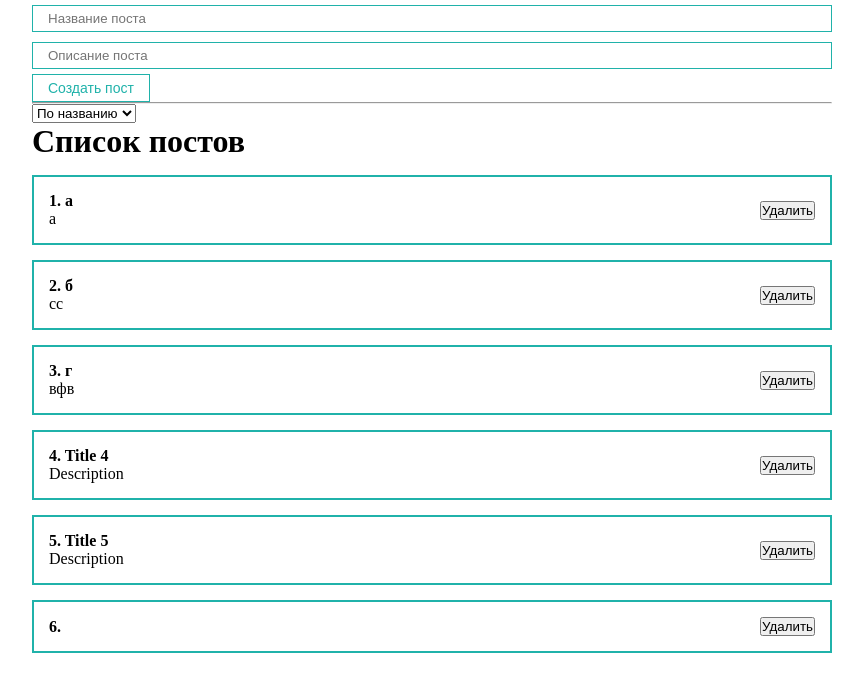
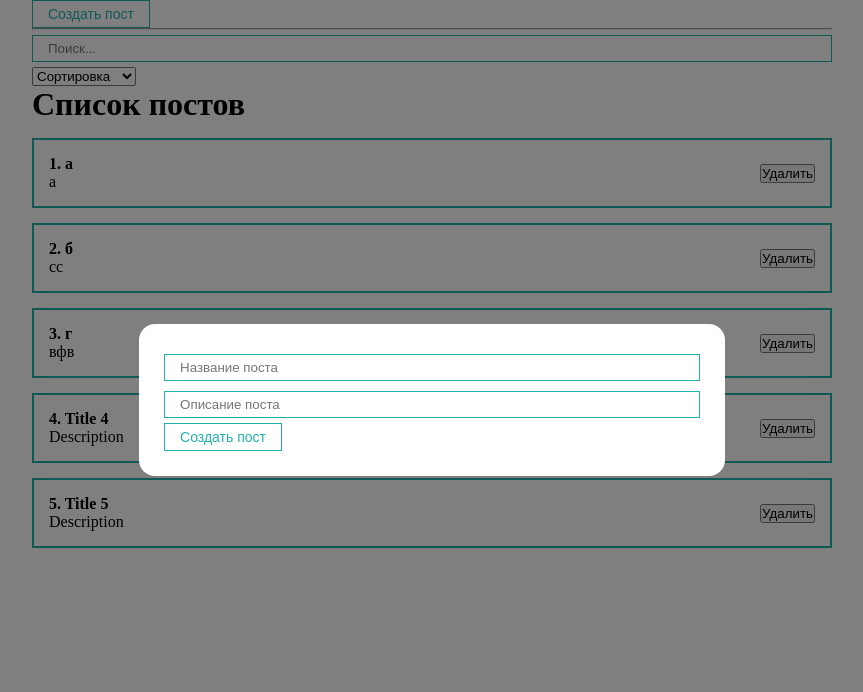
Before and after one commit to zimirken1/react-blog, a React (Create React App) app: page /posts in a window 1280 px wide. Both pictures are taken after a click on the button "Создать пост". Shown: the top 692 px of the page, without its empty margins (208-1071 px from the left). Built offline with nearby package versions, Linux system fonts and the light colour scheme.

Commit message:
Added modal and search

```diff
--- a/src/App.js
+++ b/src/App.js
@@ -1,11 +1,11 @@
-import React, {useState} from 'react';
+import React, {useMemo, useState} from 'react';
 import '../src/styles/App.css'
 import '../src/components/PostForm'
 import PostForm from "./components/PostForm";
 import PostList from "./components/PostList";
-import MyInput from "./components/UI/input/MyInput";
-import MySelect from "./components/UI/select/MySelect";
-import postItem from "./components/PostItem";
+import PostFilter from "./components/PostFilter";
+import MyModal from "./components/UI/MyModal/MyModal";
+import MyButton from "./components/UI/button/MyButton";
 
 const App = () => {
     const [posts, setPosts] = useState([
@@ -16,43 +16,46 @@ const App = () => {
         {id: 5, title: "Title 5", body: "Description"},
     ]);
 
-    const [selectedSort, setSelectedSort] = useState(' ')
+    const [filter, setFilter] = useState({sort: '', query: ''});
+    const [modal, setModal] = useState(false);
+
+    const sortedPosts = useMemo(() => {
+        if (filter.sort) {
+            return [...posts].sort((a, b) => a[filter.sort].localeCompare(b[filter.sort]))
+        }
+        return posts
+    }, [filter.sort, posts]);
+
+    const sortedAndSearchedPosts = useMemo(() => {
+        return sortedPosts.filter(post => post.title.toLowerCase().includes(filter.query));
+    }, [filter.query, sortedPosts])
 
     const createPost = (newPost) => {
-        setPosts([...posts, newPost])
+        setPosts([...posts, newPost]);
+        setModal(false);
     }
 
     const removePost = (post) => {
-        setPosts(posts.filter(p => p.id !== post.id))
-    }
-
-    const sortPosts = (sort) => {
-        setSelectedSort(sort);
-        setPosts([...posts].sort((a, b) => a[sort].localeCompare(b[sort])))
+        setPosts(posts.filter(p => p.id !== post.id));
     }
 
     return (
         <div className={"App"}>
-            <PostForm create={createPost}/>
+            <MyButton onClick={() => setModal(true)}>
+                Создать пост
+            </MyButton>
+            <MyModal
+                visible={modal}
+                setVisible={setModal}
+            >
+                <PostForm create={createPost}/>
+            </MyModal>
             <hr/>
-            <div>
-                <MySelect
-                    value={selectedSort}
-                    onChange={sortPosts}
-                    defaultValue="Сортировка"
-                    options={[
-                        {value: 'title', name: 'По названию'},
-                        {value: 'body', name: 'По описанию'},
-                    ]}
-                />
-            </div>
-            {posts.length !== 0
-                ?
-                <PostList remove={removePost} posts={posts} title={"Список постов"}/>
-                :
-                <div>Посты не найдены!</div>
-            }
-
+            <PostFilter
+                filter={filter}
+                setFilter={setFilter}
+            />
+            <PostList remove={removePost} posts={sortedAndSearchedPosts} title={"Список постов"}/>
         </div>
     );
 };
--- /dev/null
+++ b/src/components/PostFilter.jsx
@@ -0,0 +1,26 @@
+import React from 'react';
+import MyInput from "./UI/input/MyInput";
+import MySelect from "./UI/select/MySelect";
+
+const PostFilter = ({filter, setFilter}) => {
+    return (
+        <div>
+            <MyInput
+                value={filter.query}
+                onChange={e => setFilter({...filter, query: e.target.value})}
+                placeholder={"Поиск..."}
+            />
+            <MySelect
+                value={filter.sort}
+                onChange={selectedSort => setFilter({...filter, sort: selectedSort})}
+                defaultValue="Сортировка"
+                options={[
+                    {value: 'title', name: 'По названию'},
+                    {value: 'body', name: 'По описанию'},
+                ]}
+            />
+        </div>
+    );
+};
+
+export default PostFilter;
--- a/src/components/PostList.jsx
+++ b/src/components/PostList.jsx
@@ -2,7 +2,13 @@ import React from 'react';
 import PostItem from "./PostItem";
 
 const PostList = ({posts, title, remove}) => {
-
+    if (!posts.length) {
+        return (
+            <h1>
+                Посты не найдены!
+            </h1>
+        )
+    }
 
     return (
         <div>
--- /dev/null
+++ b/src/components/UI/MyModal/MyModal.jsx
@@ -0,0 +1,21 @@
+import React from 'react';
+import classes from "./MyModal.module.css";
+
+const MyModal = ({children, visible, setVisible }) => {
+
+    const rootClasses = [classes.myModal]
+
+    if (visible) {
+        rootClasses.push(classes.active)
+    }
+
+    return (
+        <div className={rootClasses.join(' ')} onClick={() => setVisible(false)}>
+            <div className={classes.myModalContent} onClick={(event) => event.stopPropagation()}>
+                {children}
+            </div>
+        </div>
+    );
+};
+
+export default MyModal;
--- /dev/null
+++ b/src/components/UI/MyModal/MyModal.module.css
@@ -0,0 +1,22 @@
+.myModal {
+    position: fixed;
+    top: 0;
+    bottom: 0;
+    right: 0;
+    left: 0;
+    display: none;
+    background: rgba(0,0,0, 0.5);
+}
+
+.myModalContent {
+    padding: 25px;
+    background: white;
+    border-radius: 16px;
+    min-width: 250px;
+}
+
+.myModal.active {
+    display: flex;
+    justify-content: center;
+    align-items: center;
+}
--- a/src/components/UI/select/MySelect.jsx
+++ b/src/components/UI/select/MySelect.jsx
@@ -1,5 +1,4 @@
 import React from 'react';
-import classes from "./MySelect.module.css";
 
 const MySelect = ({options, defaultValue, value, onChange}) => {
     return (
```
